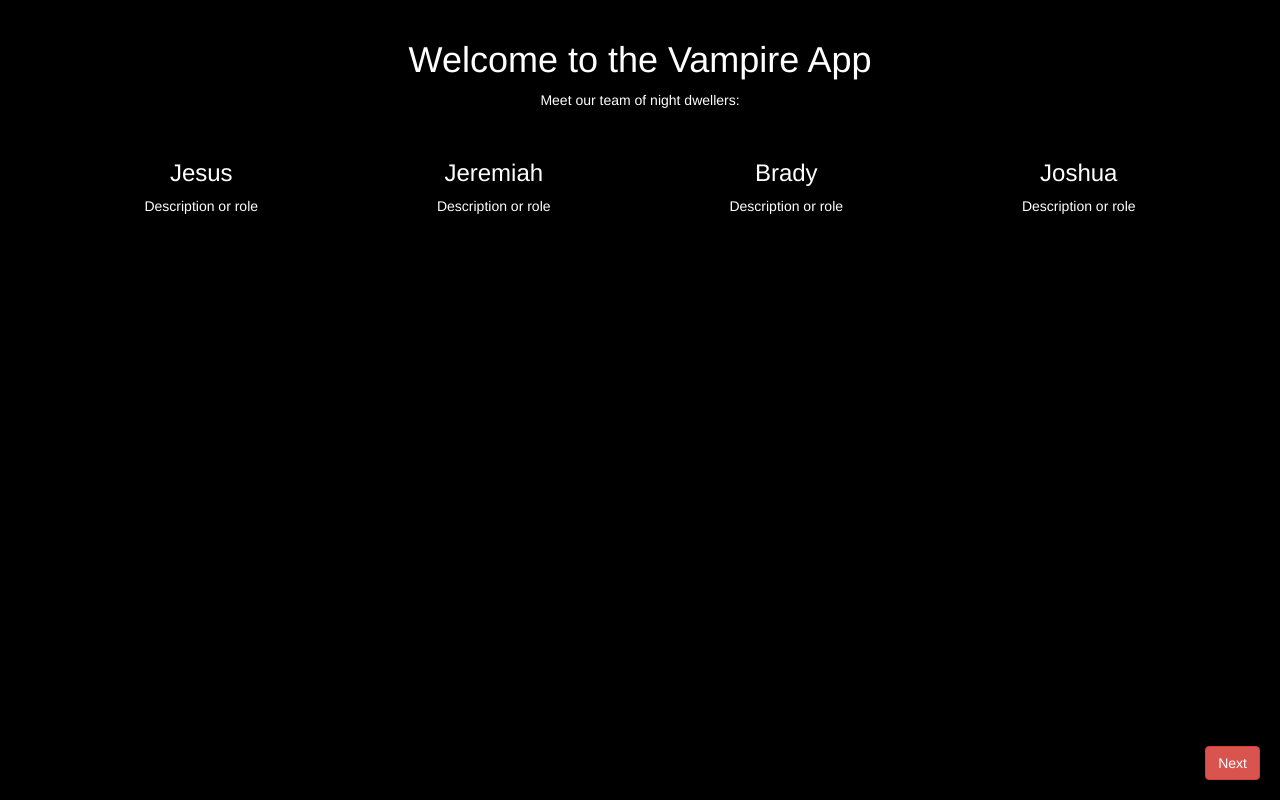
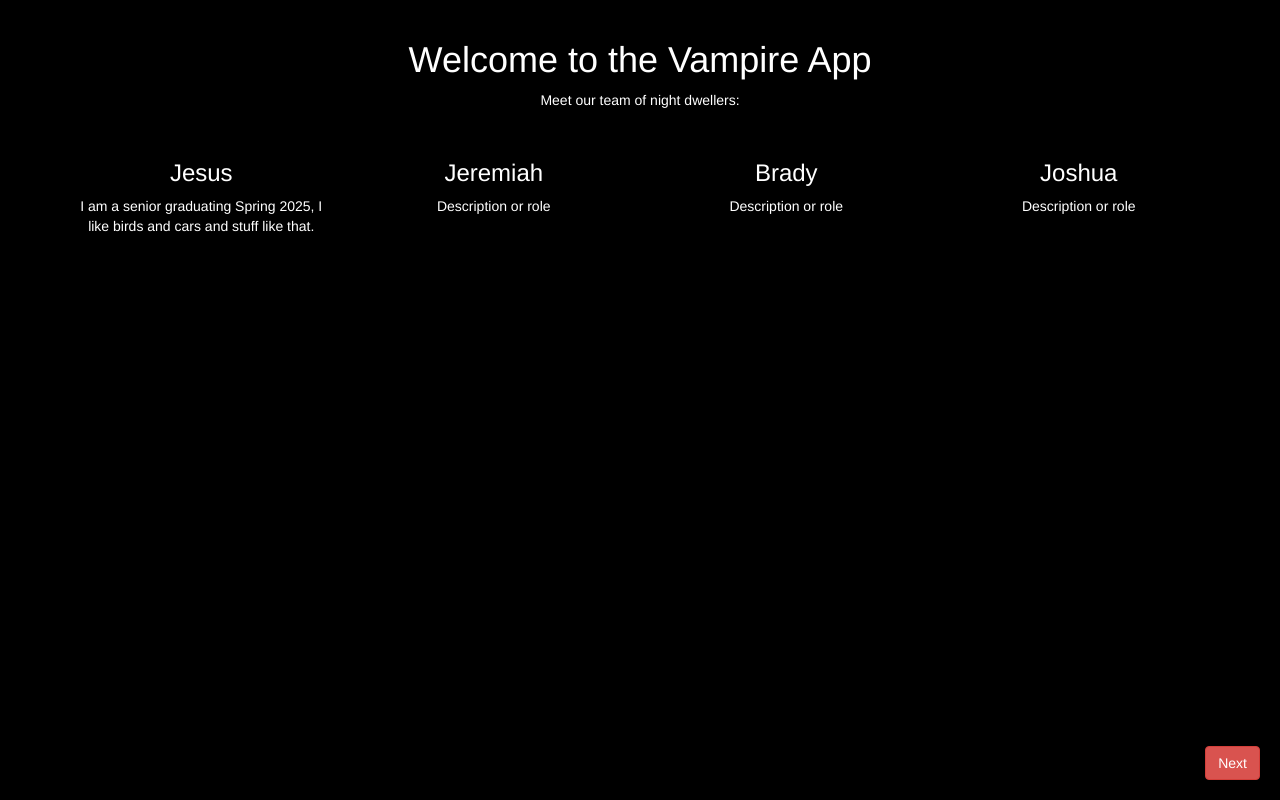
Before and after one commit to jseusx/vampireApp, a plain HTML site: page html/index.html in a window 1280 px wide. Drawn offline with nearby package versions, Linux system fonts and the light colour scheme.

Commit message:
added some stuff

```diff
--- a/html/index.html
+++ b/html/index.html
@@ -17,7 +17,8 @@
         <div class="row">
             <div class="col-md-3 team-member">
                 <h3>Jesus</h3>
-                <p>Description or role</p>
+                <p> I am a senior graduating Spring 2025, I like birds and cars and stuff like that.
+                </p>
             </div>
             <div class="col-md-3 team-member">
                 <h3>Jeremiah</h3>
```
Also changed, not shown: html/classmateTable.html (+1 -0 lines).
